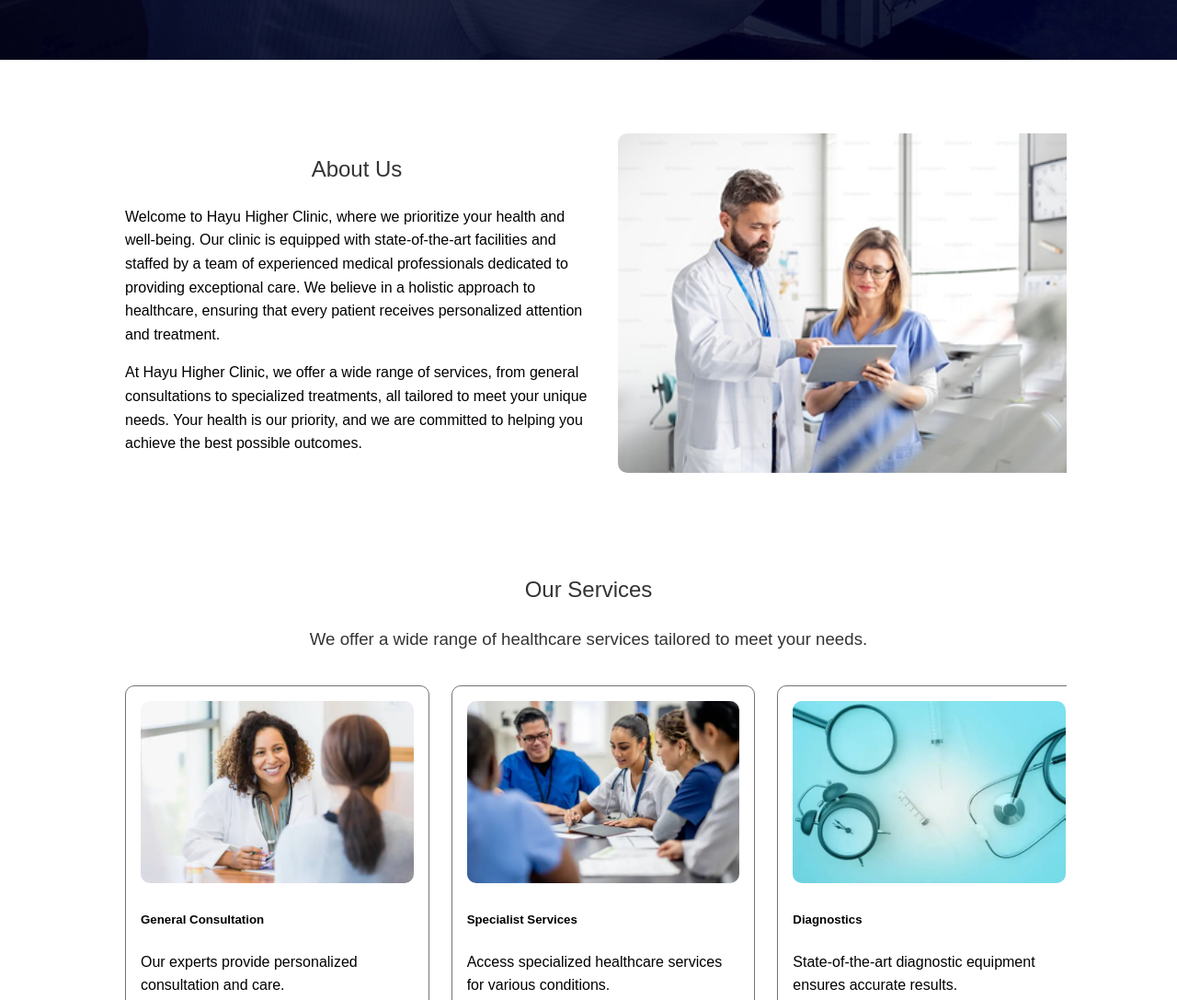
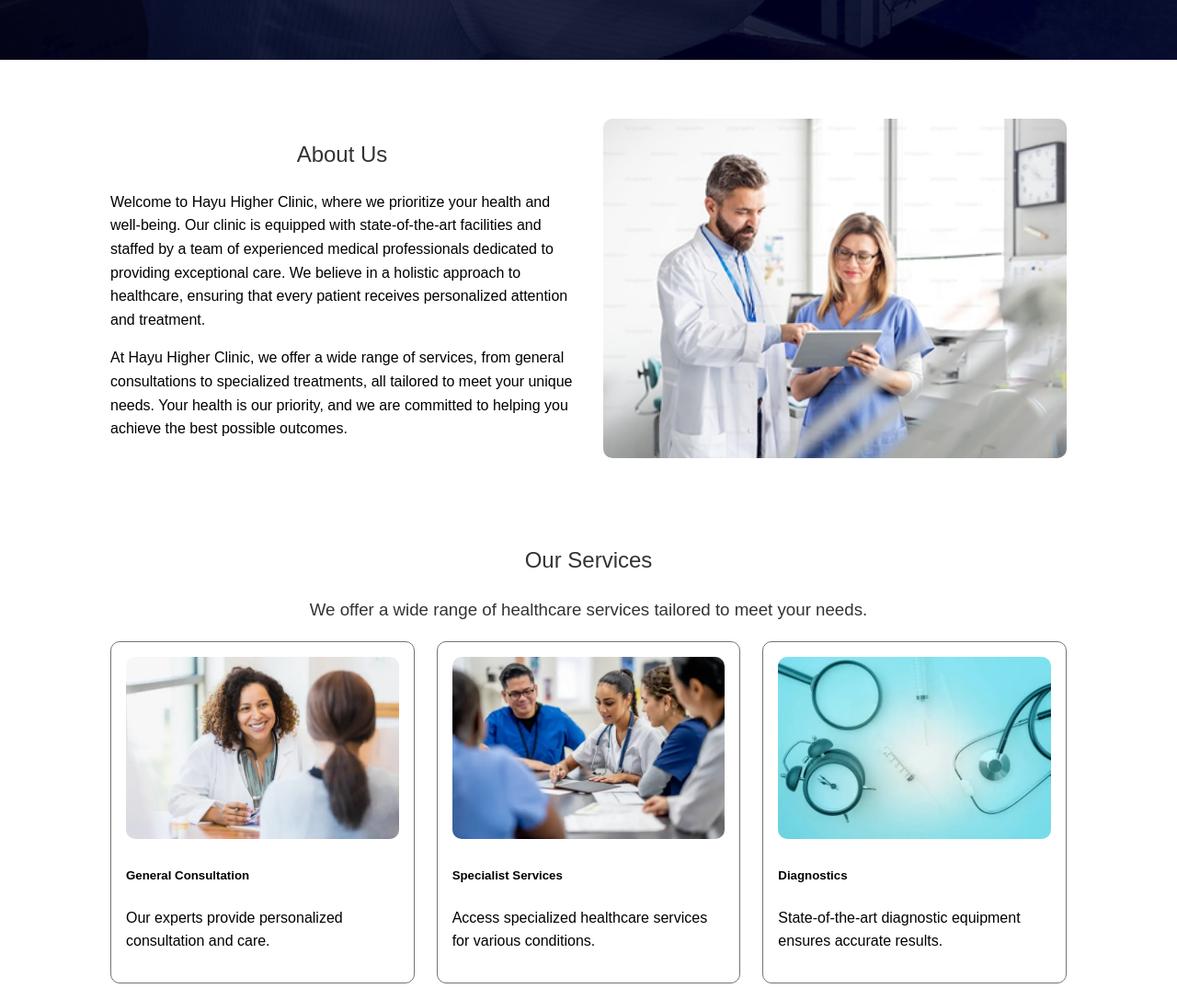
Before and after one commit to BulchaLL/Hayu-Clinic, a plain HTML site: page index.html in a window 1280 px wide. Shown: the part 813-1900 px from the top of the page at 92% size. Drawn offline with nearby package versions, Linux system fonts and the light colour scheme.

Commit message:
Update styles.css

```diff
--- a/styles.css
+++ b/styles.css
@@ -10,10 +10,7 @@ body {
 section,  .header-nav{
   margin: 0 120px; /* Add 128px horizontal margin */
 }
-.container{
-    max-width: 100%;
-    overflow: hidden;
-}
+
 
 header{
   position: sticky;
@@ -121,7 +118,7 @@ a:hover{
     display: flex;
     gap: 1.5rem;
     flex: 1;
-    padding: 1rem;
+
     width: 100%;
     margin: 0 auto;
   }
```
